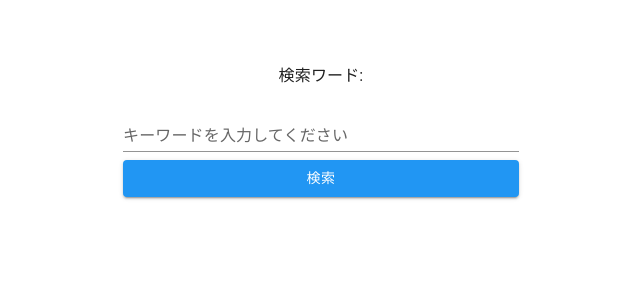
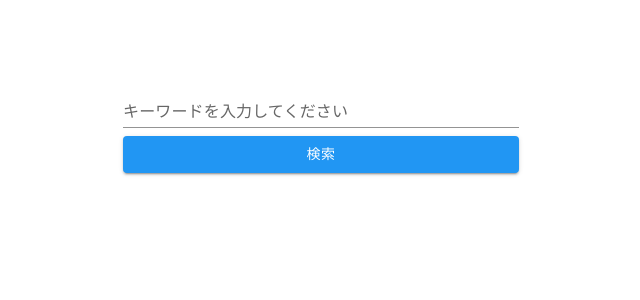
Before and after one commit to yona3/nextjs-handson, a Next.js app: page /part1/store in a window 1280 px wide. Shown: the top 300 px of the page, without its empty margins (319-959 px from the left). Built offline with nearby package versions, Linux system fonts and the light colour scheme.

Commit message:
Revert "今の状態の値を表示する"
This reverts commit 9c70580e0d82e372212e164f94b4abba681f274c.

```diff
--- a/pages/part1/store.js
+++ b/pages/part1/store.js
@@ -3,7 +3,6 @@ import Container from '@mui/material/Container';
 import Box from '@mui/material/Box';
 import TextField from '@mui/material/TextField';
 import Button from '@mui/material/Button';
-import Typography from '@mui/material/Typography';
 
 const Store = () => {
   const [keyword, setKeyword] = React.useState('');
@@ -20,7 +19,6 @@ const Store = () => {
           alignItems: 'center',
         }}
       >
-        <Typography>検索ワード: {keyword}</Typography>
         <TextField
           label="キーワードを入力してください"
           variant="standard"
```
